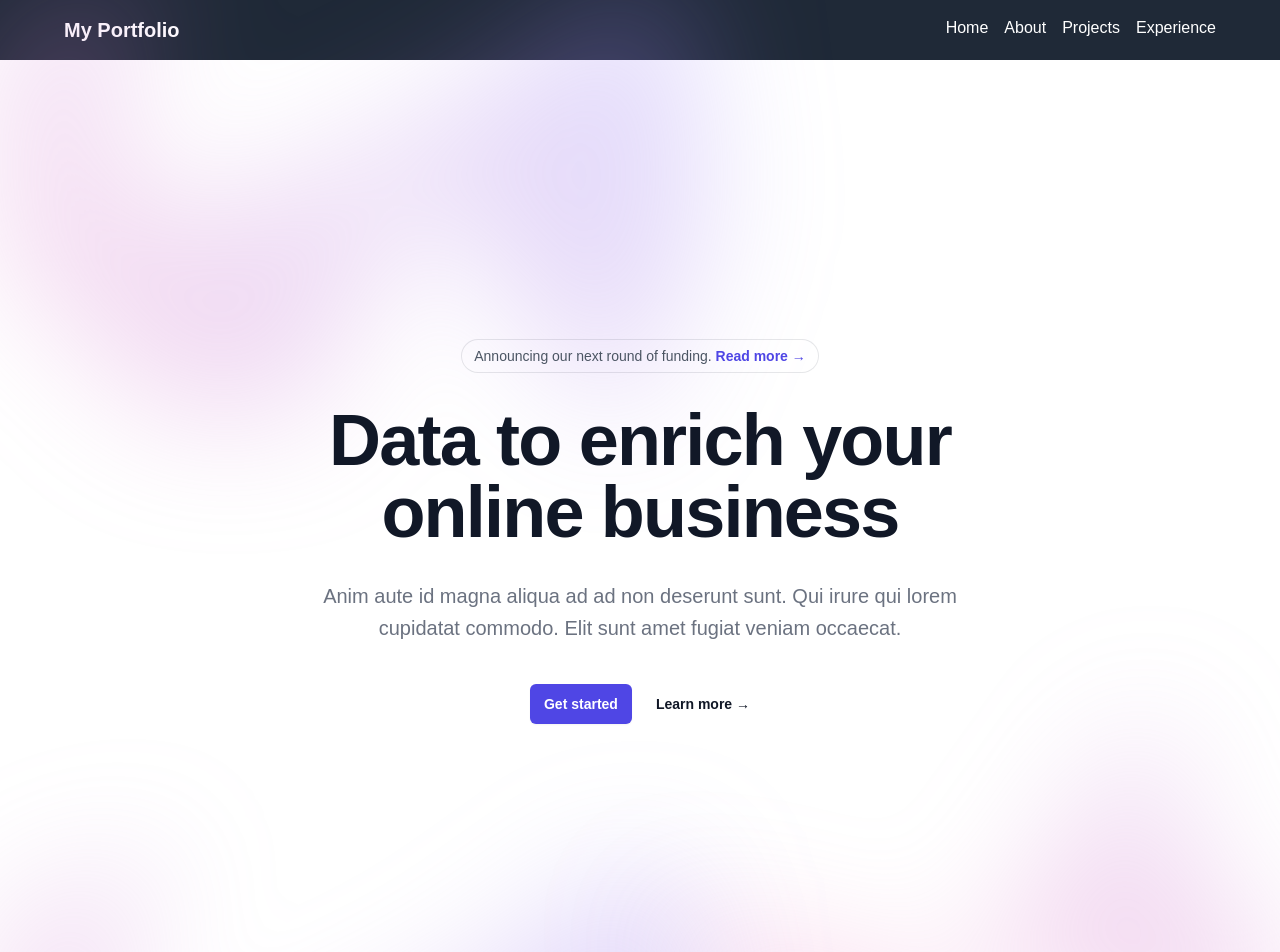
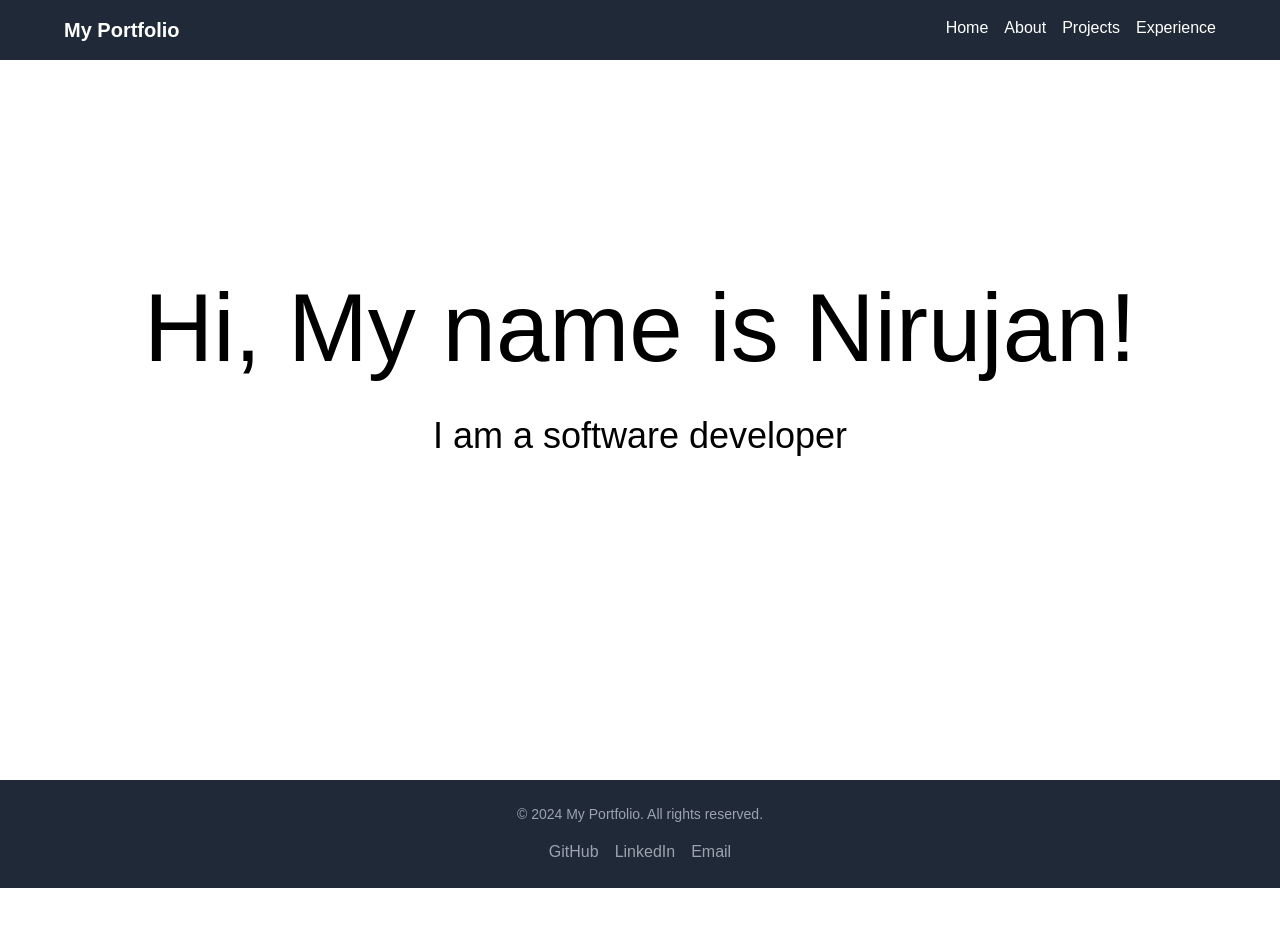
Before and after one commit to nirujan-v/nirujan-portfolio, a Next.js app: page /projects in a window 1280 px wide. Shown: the top 952 px of the page. After the commit the page ends 888 px from the top, so only its background shows below. Built offline with nearby package versions, Linux system fonts and the light colour scheme.

Commit message:
update landing page basic

```diff
--- a/src/app/layout.jsx
+++ b/src/app/layout.jsx
@@ -13,7 +13,7 @@ export default function RootLayout({ children }) {
     <html lang="en">
       <body>
         <Navbar />
-        <Landing />
+
         <Landing />
 
         <Footer />
--- a/src/components/Landing.jsx
+++ b/src/components/Landing.jsx
@@ -1,130 +1,17 @@
-'use client'
-
-import { useState } from 'react'
-import { Dialog, DialogPanel } from '@headlessui/react'
-import { Bars3Icon, XMarkIcon } from '@heroicons/react/24/outline'
-
-const navigation = [
 
 
-  { name: 'Product', href: '#' },
-  { name: 'Features', href: '#' },
-  { name: 'Marketplace', href: '#' },
-  { name: 'Company', href: '#' },
-]
 
 export default function Example() {
-  const [mobileMenuOpen, setMobileMenuOpen] = useState(false)
+
 
   return (
-    <div className="bg-white">
-      <header className="absolute inset-x-0 top-0 z-50">
+    <div className=" bg-white w-auto h-[90vh] flex justify-center items-center">
+      <div className="min-w-min pt-10 max-w-full h-1/2 flex flex-col items-center">
+        <h1 className="text-8xl text-black" >Hi, My name is Nirujan! </h1>
+        <h2 className="text-black pt-10 text-4xl">I am a software developer</h2>
+      </div>
 
-        <Dialog open={mobileMenuOpen} onClose={setMobileMenuOpen} className="lg:hidden">
-          <div className="fixed inset-0 z-50" />
-          <DialogPanel className="fixed inset-y-0 right-0 z-50 w-full overflow-y-auto bg-white px-6 py-6 sm:max-w-sm sm:ring-1 sm:ring-gray-900/10">
-            <div className="flex items-center justify-between">
-              <a href="#" className="-m-1.5 p-1.5">
-                <span className="sr-only">Your Company</span>
-                <img
-                  alt=""
-                  src="https://tailwindui.com/plus/img/logos/mark.svg?color=indigo&shade=600"
-                  className="h-8 w-auto"
-                />
-              </a>
-              <button
-                type="button"
-                onClick={() => setMobileMenuOpen(false)}
-                className="-m-2.5 rounded-md p-2.5 text-gray-700"
-              >
-                <span className="sr-only">Close menu</span>
-                <XMarkIcon aria-hidden="true" className="size-6" />
-              </button>
-            </div>
-            <div className="mt-6 flow-root">
-              <div className="-my-6 divide-y divide-gray-500/10">
-                <div className="space-y-2 py-6">
-                  {navigation.map((item) => (
-                    <a
-                      key={item.name}
-                      href={item.href}
-                      className="-mx-3 block rounded-lg px-3 py-2 text-base/7 font-semibold text-gray-900 hover:bg-gray-50"
-                    >
-                      {item.name}
-                    </a>
-                  ))}
-                </div>
-                <div className="py-6">
-                  <a
-                    href="#"
-                    className="-mx-3 block rounded-lg px-3 py-2.5 text-base/7 font-semibold text-gray-900 hover:bg-gray-50"
-                  >
-                    Log in
-                  </a>
-                </div>
-              </div>
-            </div>
-          </DialogPanel>
-        </Dialog>
-      </header>
 
-      <div className="relative isolate px-6 pt-14 lg:px-8">
-        <div
-          aria-hidden="true"
-          className="absolute inset-x-0 -top-40 -z-10 transform-gpu overflow-hidden blur-3xl sm:-top-80"
-        >
-          <div
-            style={{
-              clipPath:
-                'polygon(74.1% 44.1%, 100% 61.6%, 97.5% 26.9%, 85.5% 0.1%, 80.7% 2%, 72.5% 32.5%, 60.2% 62.4%, 52.4% 68.1%, 47.5% 58.3%, 45.2% 34.5%, 27.5% 76.7%, 0.1% 64.9%, 17.9% 100%, 27.6% 76.8%, 76.1% 97.7%, 74.1% 44.1%)',
-            }}
-            className="relative left-[calc(50%-11rem)] aspect-[1155/678] w-[36.125rem] -translate-x-1/2 rotate-[30deg] bg-gradient-to-tr from-[#ff80b5] to-[#9089fc] opacity-30 sm:left-[calc(50%-30rem)] sm:w-[72.1875rem]"
-          />
-        </div>
-        <div className="mx-auto max-w-2xl py-32 sm:py-48 lg:py-56">
-          <div className="hidden sm:mb-8 sm:flex sm:justify-center">
-            <div className="relative rounded-full px-3 py-1 text-sm/6 text-gray-600 ring-1 ring-gray-900/10 hover:ring-gray-900/20">
-              Announcing our next round of funding.{' '}
-              <a href="#" className="font-semibold text-indigo-600">
-                <span aria-hidden="true" className="absolute inset-0" />
-                Read more <span aria-hidden="true">&rarr;</span>
-              </a>
-            </div>
-          </div>
-          <div className="text-center">
-            <h1 className="text-balance text-5xl font-semibold tracking-tight text-gray-900 sm:text-7xl">
-              Data to enrich your online business
-            </h1>
-            <p className="mt-8 text-pretty text-lg font-medium text-gray-500 sm:text-xl/8">
-              Anim aute id magna aliqua ad ad non deserunt sunt. Qui irure qui lorem cupidatat commodo. Elit sunt amet
-              fugiat veniam occaecat.
-            </p>
-            <div className="mt-10 flex items-center justify-center gap-x-6">
-              <a
-                href="#"
-                className="rounded-md bg-indigo-600 px-3.5 py-2.5 text-sm font-semibold text-white shadow-sm hover:bg-indigo-500 focus-visible:outline focus-visible:outline-2 focus-visible:outline-offset-2 focus-visible:outline-indigo-600"
-              >
-                Get started
-              </a>
-              <a href="#" className="text-sm/6 font-semibold text-gray-900">
-                Learn more <span aria-hidden="true">→</span>
-              </a>
-            </div>
-          </div>
-        </div>
-        <div
-          aria-hidden="true"
-          className="absolute inset-x-0 top-[calc(100%-13rem)] -z-10 transform-gpu overflow-hidden blur-3xl sm:top-[calc(100%-30rem)]"
-        >
-          <div
-            style={{
-              clipPath:
-                'polygon(74.1% 44.1%, 100% 61.6%, 97.5% 26.9%, 85.5% 0.1%, 80.7% 2%, 72.5% 32.5%, 60.2% 62.4%, 52.4% 68.1%, 47.5% 58.3%, 45.2% 34.5%, 27.5% 76.7%, 0.1% 64.9%, 17.9% 100%, 27.6% 76.8%, 76.1% 97.7%, 74.1% 44.1%)',
-            }}
-            className="relative left-[calc(50%+3rem)] aspect-[1155/678] w-[36.125rem] -translate-x-1/2 bg-gradient-to-tr from-[#ff80b5] to-[#9089fc] opacity-30 sm:left-[calc(50%+36rem)] sm:w-[72.1875rem]"
-          />
-        </div>
       </div>
-    </div>
   )
 }
```
